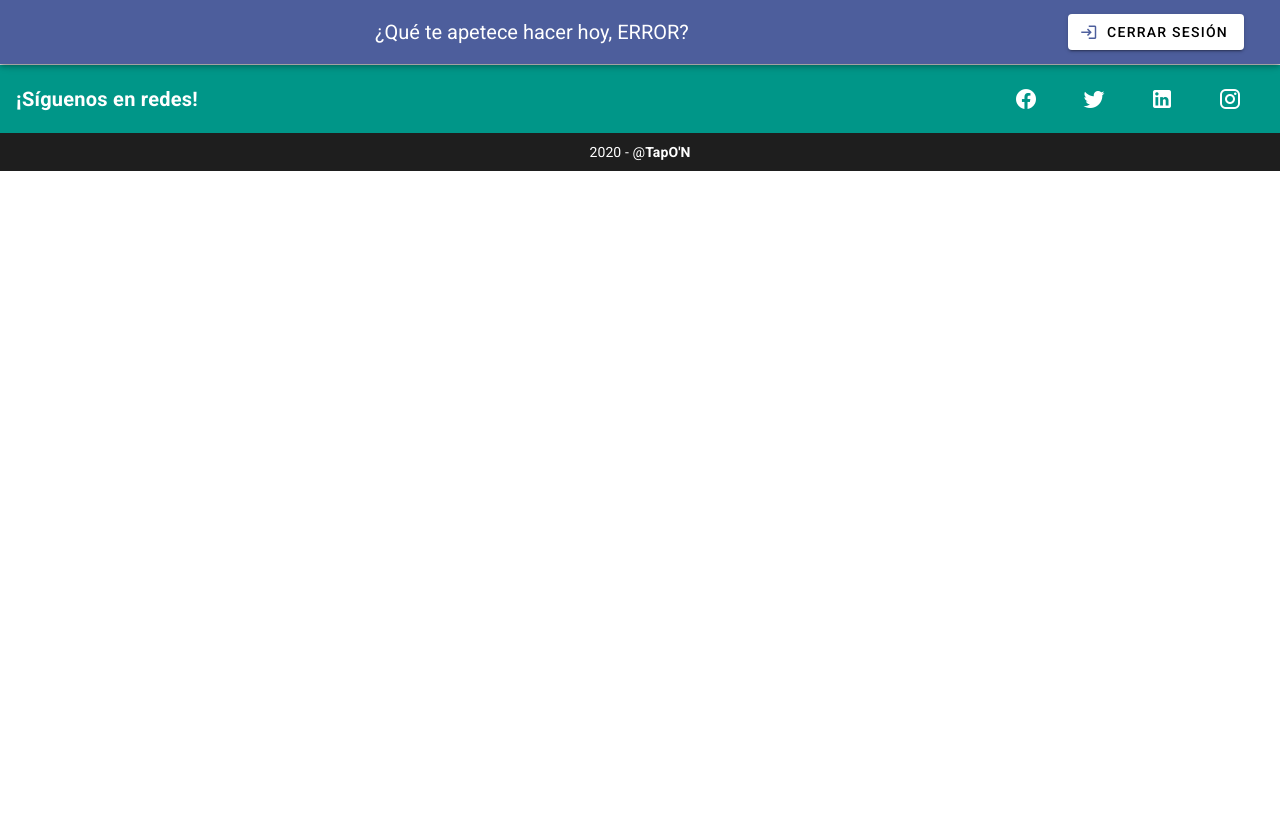
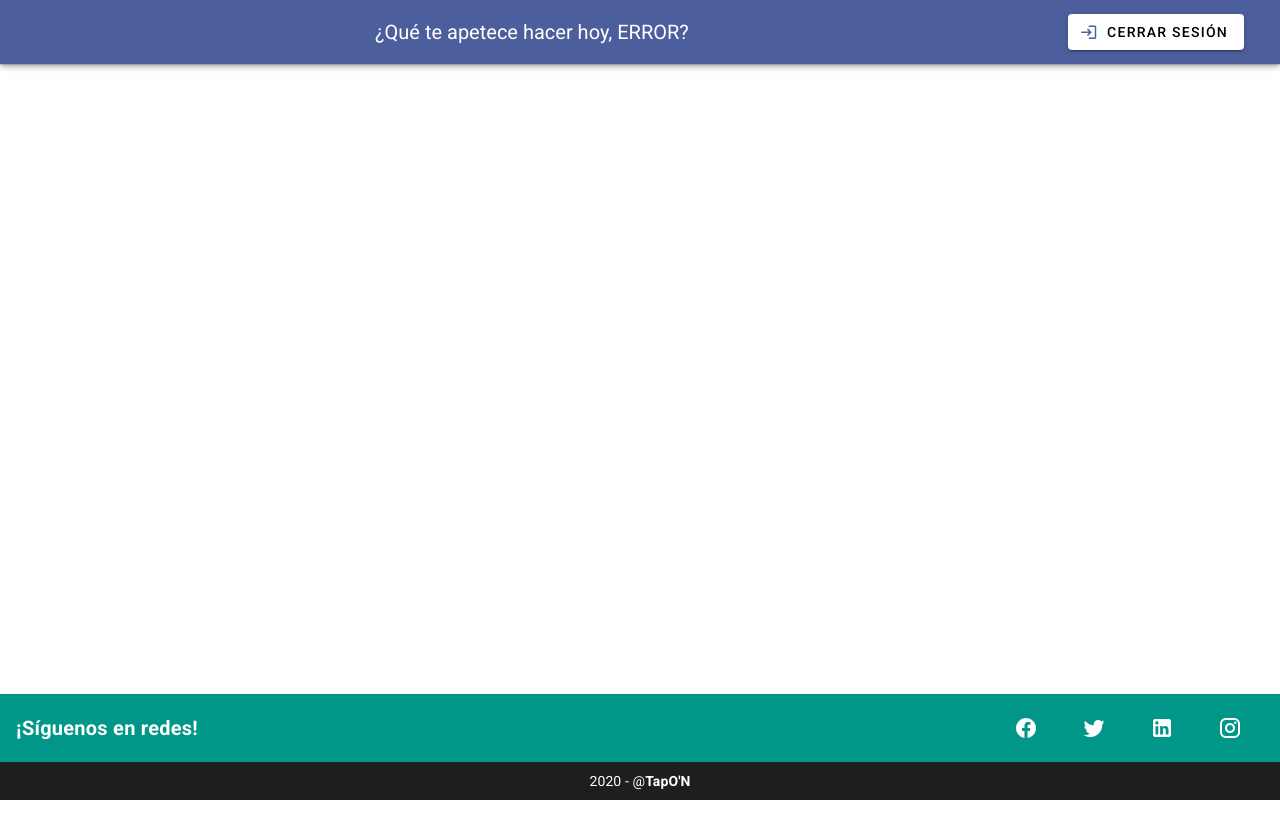
Before and after one commit to rsearb00/SIGBI, a Vue app in the folder Frontend/: page /inicio in a window 1280 px wide. Shown: the top 838 px of the page. Built offline with nearby package versions, Linux system fonts and the light colour scheme.

Commit message:
Interfaz inicio beta

```diff
--- a/Frontend/src/components/FooterTapON.vue
+++ b/Frontend/src/components/FooterTapON.vue
@@ -1,7 +1,9 @@
 <template>
   <v-footer
+  app
     dark
     padless
+    inset
   >
     <v-card
       class="flex"
--- a/Frontend/src/views/Inicio.vue
+++ b/Frontend/src/views/Inicio.vue
@@ -3,10 +3,10 @@
     <ToolbarTapON v-bind:idUsuario="idUsuario" />
 
 
-      <v-divider></v-divider>
+    <v-divider></v-divider>
 
 
-    <FooterTapON />
+    <FooterTapON/>
   </v-app>
 
 </template>
```
